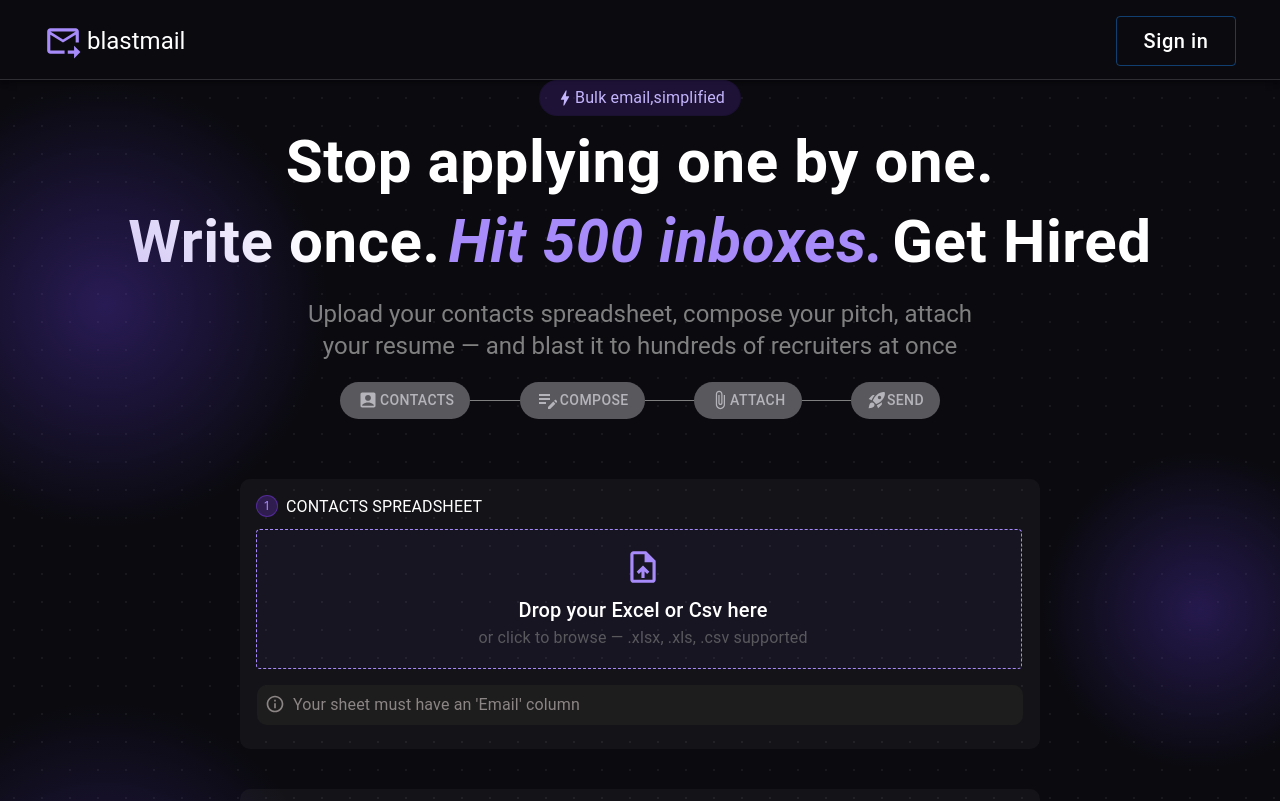
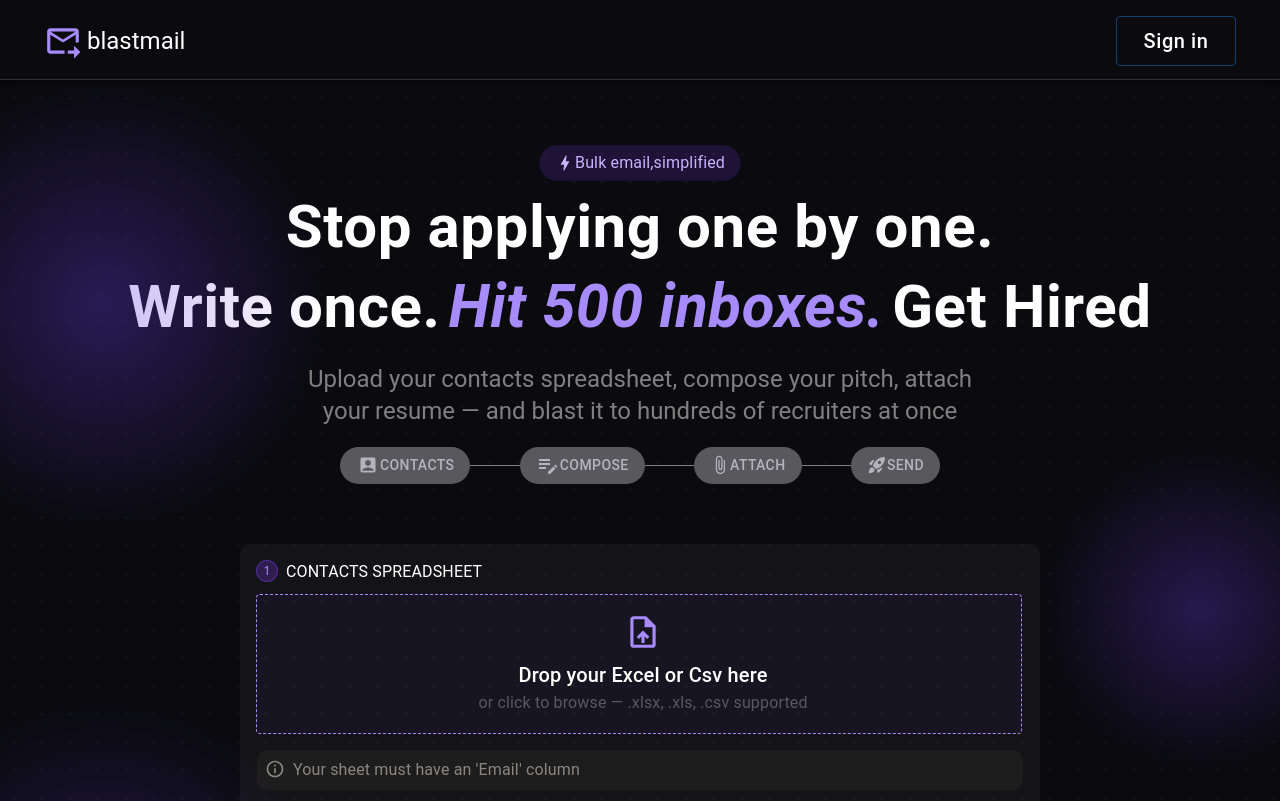
Before and after one commit to vidhilohia16/Bulkmails, a React (Vite) app in the folder vite-project/: page / in a window 1280 px wide. Shown: the top 801 px of the page. Built offline with nearby package versions, Linux system fonts and the light colour scheme.

Commit message:
alert msg

```diff
--- a/vite-project/src/App.jsx
+++ b/vite-project/src/App.jsx
@@ -215,7 +215,7 @@ if (response.status === 400) {
 
 </Box>
 
-  <Button variant="outlined" disabled sx={{backgroundColor:"rgba(124,58,237,0.18)",borderColor:"rgba(124,58,237,0.8)",borderRadius:"40px",display:"flex",justifyContent:"center",margin: "0 auto",mb:"10px"}}><BoltOutlinedIcon fontSize="small" sx={{color:"#c4b5fd"}}></BoltOutlinedIcon><Typography sx={{textTransform:"none",color:"#c4b5fd"}}>Bulk email,simplified</Typography></Button>
+  <Button variant="outlined" disabled sx={{backgroundColor:"rgba(124,58,237,0.18)",borderColor:"rgba(124,58,237,0.8)",borderRadius:"40px",display:"flex",justifyContent:"center",margin: "0 auto",mt:"65px",mb:"10px"}}><BoltOutlinedIcon fontSize="small" sx={{color:"#c4b5fd"}}></BoltOutlinedIcon><Typography sx={{textTransform:"none",color:"#c4b5fd"}}>Bulk email,simplified</Typography></Button>
 
   <Heading />
 
```
